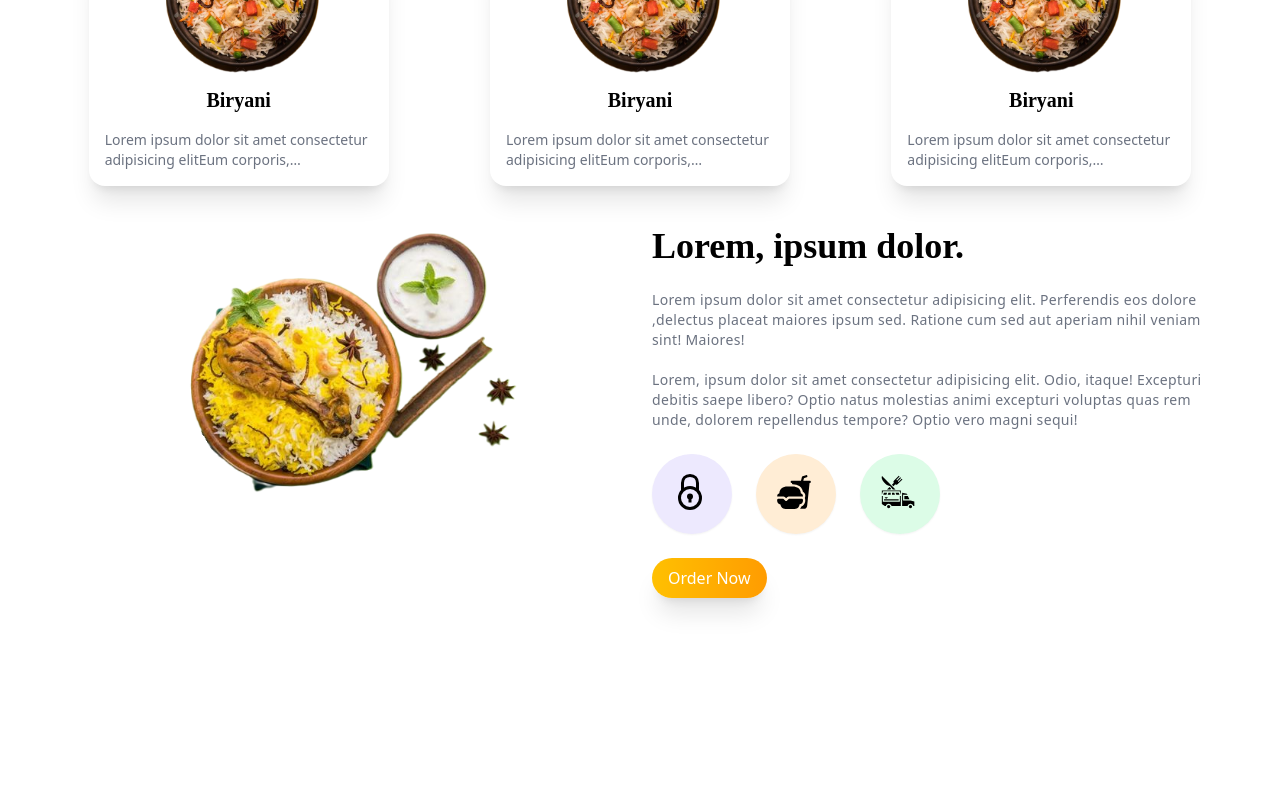
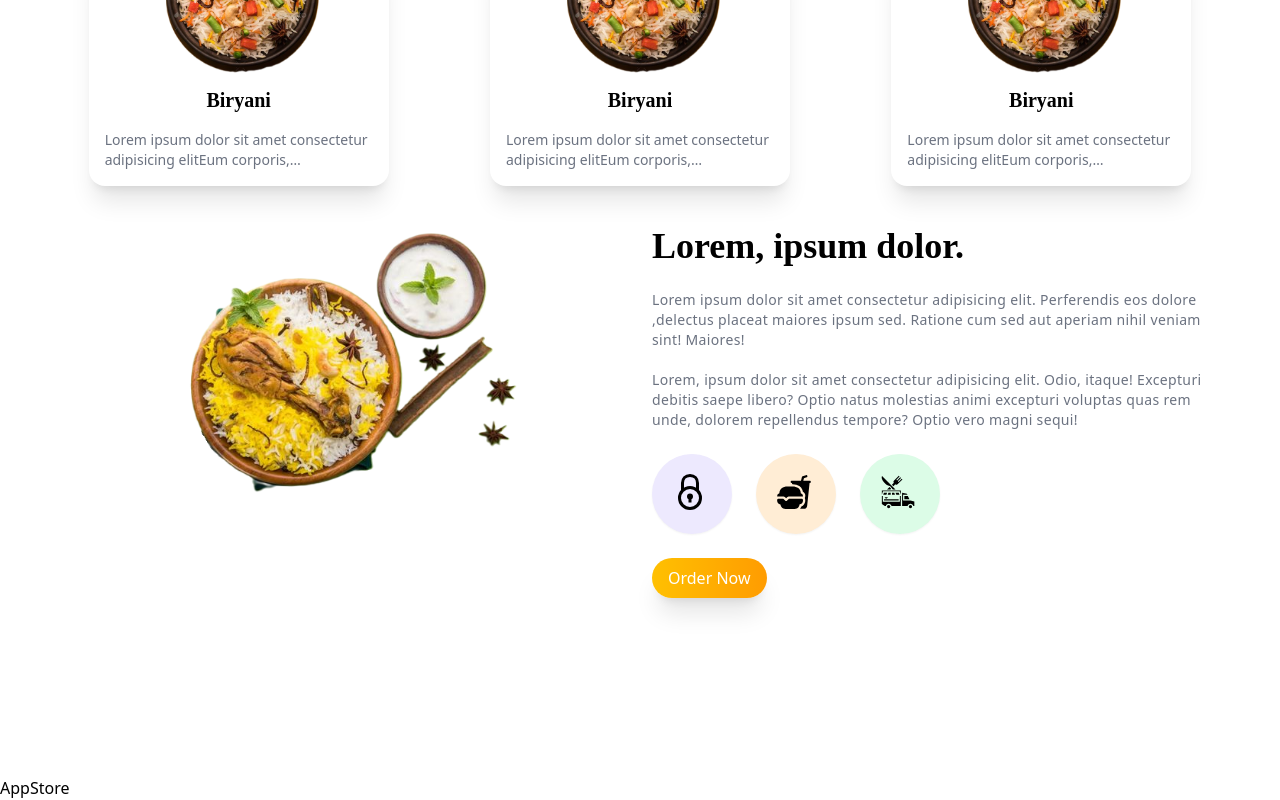
Before and after one commit to dawittamene/zumbara-restaurants, a React (Create React App) app: page / in a window 1280 px wide. Shown: the part 974-1774 px from the top of the page. Before the commit the page ends 1750 px from the top, so only its background shows below. Built offline with nearby package versions, Linux system fonts and the light colour scheme.

Commit message:
add appstore page

```diff
--- /dev/null
+++ b/src/Components/AppStore/AppStore.jsx
@@ -0,0 +1,9 @@
+import React from 'react'
+
+const AppStore = () => {
+  return (
+    <div>AppStore</div>
+  )
+}
+
+export default AppStore
--- a/src/Components/Banner/Banner.jsx
+++ b/src/Components/Banner/Banner.jsx
@@ -67,16 +67,10 @@ const Banner = () => {
                             </button>
                         </div>
                      </div>
-
-
-
                 </div>
-
             </div>
         </div>
-
     </div>
-
     </>
   )
 }
--- a/src/pages/Home.jsx
+++ b/src/pages/Home.jsx
@@ -2,6 +2,7 @@ import React from 'react'
 import Hero from '../Components/Hero/Hero'
 import SampleServices from '../Components/SampleServices/SampleServices'
 import Banner from '../Components/Banner/Banner'
+import AppStore from '../Components/AppStore/AppStore'
 
 const Home = () => {
   return (
@@ -9,6 +10,7 @@ const Home = () => {
       <Hero />
       <SampleServices />
       <Banner />
+      <AppStore />
     </section>
   )
 }
```
